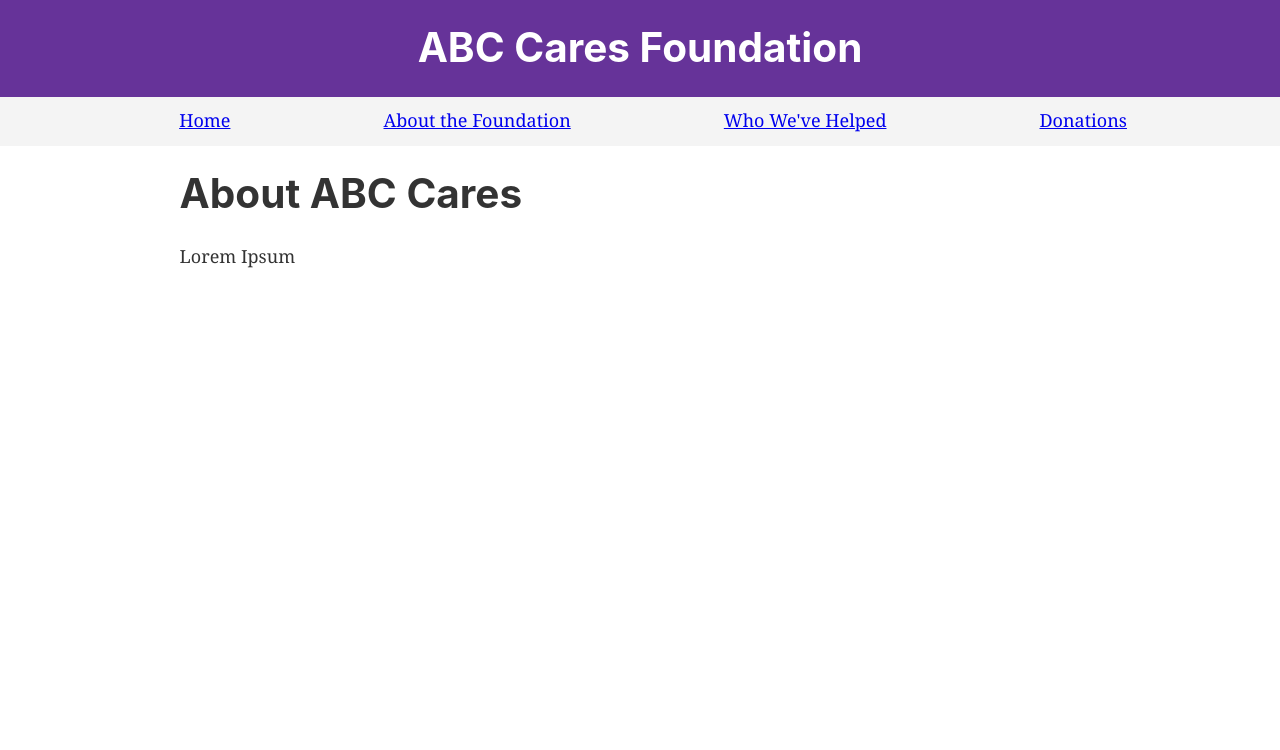
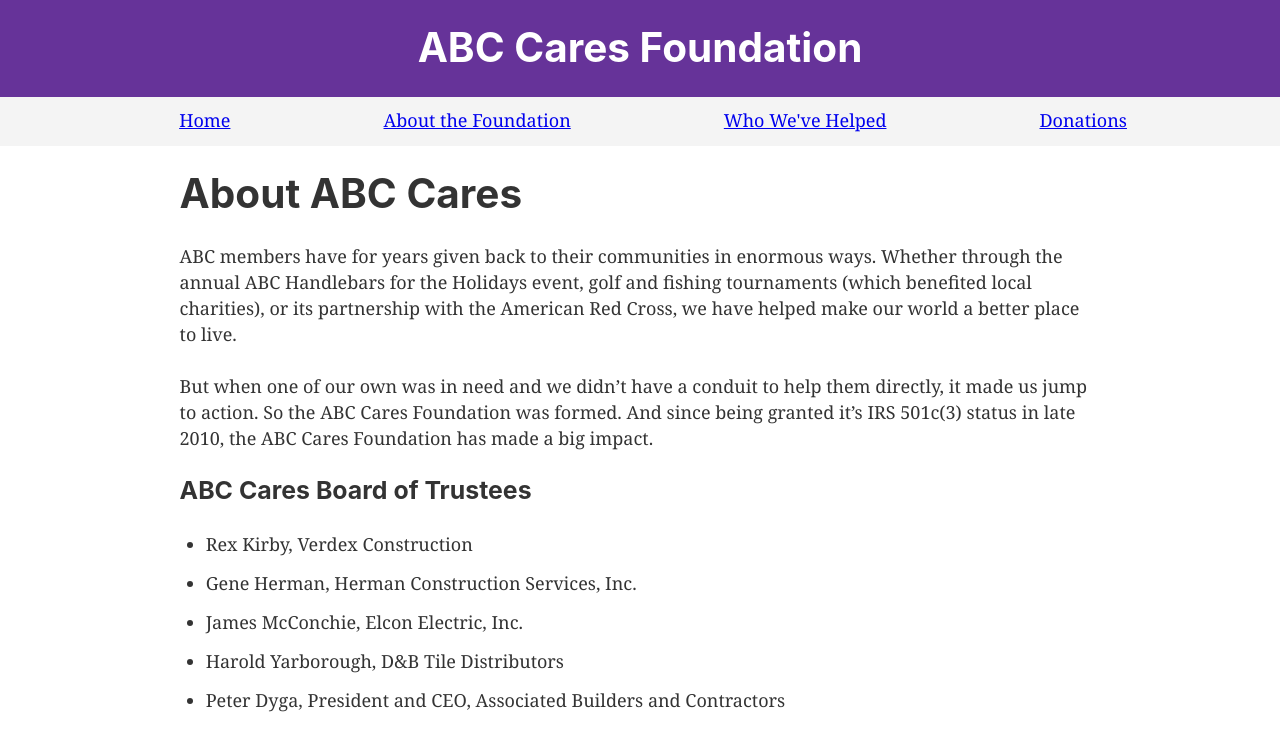
Before and after one commit to Esotastic/abc-cares-site, a Gatsby site: page /about in a window 1280 px wide. Built offline with nearby package versions, Linux system fonts and the light colour scheme; Gatsby itself is replaced by a stand-in of ours.

Commit message:
added copy to all pages

```diff
--- a/src/pages/about.js
+++ b/src/pages/about.js
@@ -5,7 +5,25 @@
 const AboutPage = () => (
   <Layout>
     <h1>About ABC Cares</h1>
-    <p>Lorem Ipsum</p>
+    <p>
+      ABC members have for years given back to their communities in enormous ways.
+      Whether through the annual ABC Handlebars for the Holidays event,
+      golf and fishing tournaments (which benefited local charities), or its
+      partnership with the American Red Cross, we have helped make our world a better place to live.
+      <br></br>
+      <br></br>
+      But when one of our own was in need and we didn’t have a conduit to help them directly,
+      it made us jump to action. So the ABC Cares Foundation was formed.
+      And since being granted it’s IRS 501c(3) status in late 2010, the ABC Cares Foundation has made a big impact.
+    </p>
+    <h3>ABC Cares Board of Trustees</h3>
+    <ul>
+      <li>Rex Kirby, Verdex Construction</li>
+      <li>Gene Herman, Herman Construction Services, Inc.</li>
+      <li>James McConchie, Elcon Electric, Inc.</li>
+      <li>Harold Yarborough, D&B Tile Distributors</li>
+      <li>Peter Dyga, President and CEO, Associated Builders and Contractors</li>
+    </ul>
   </Layout>
 );
 
```
Also changed, not shown: src/pages/donate.js (+9 -1 lines), src/pages/index.js (+7 -1 lines), src/pages/who-we-help.js (+9 -1 lines).
